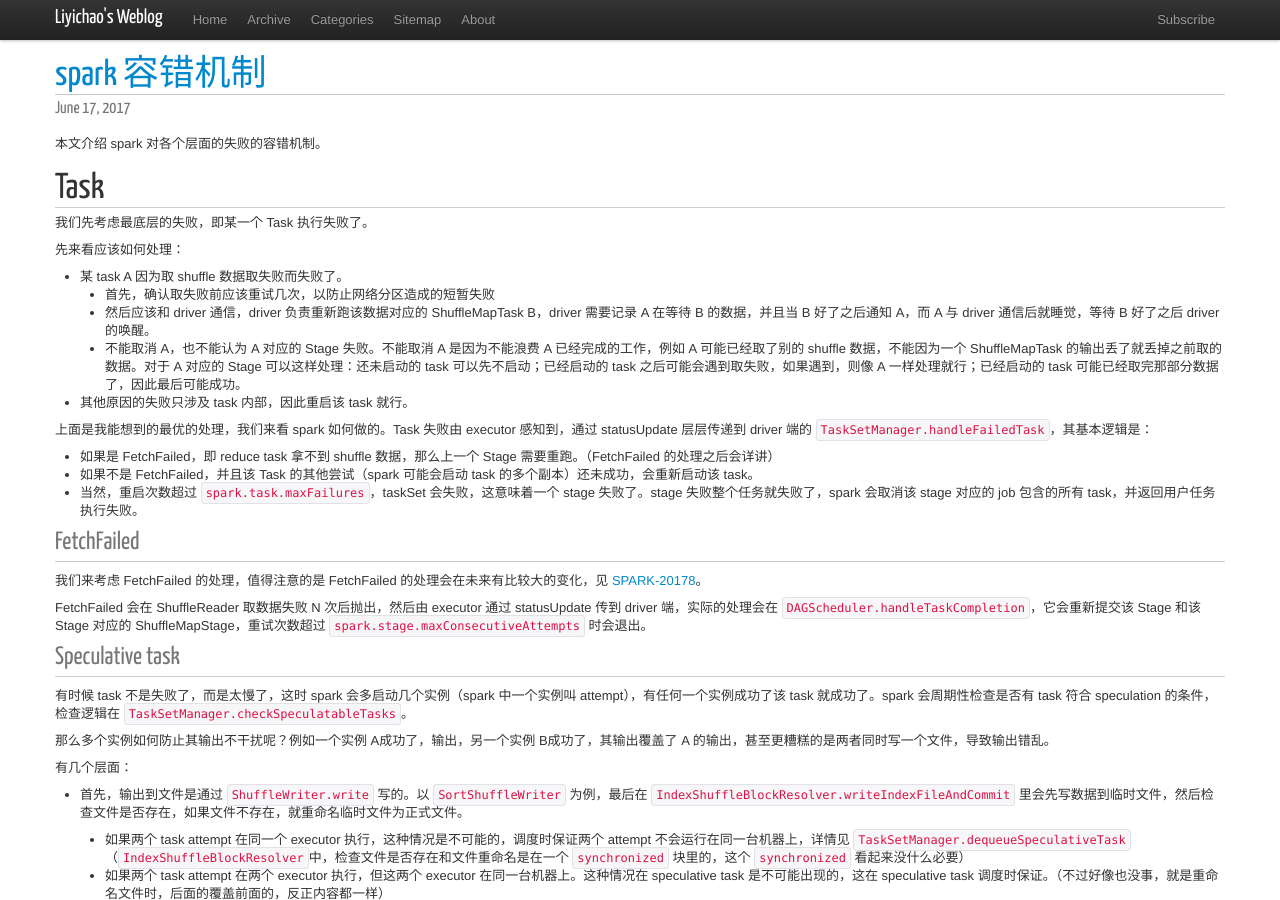
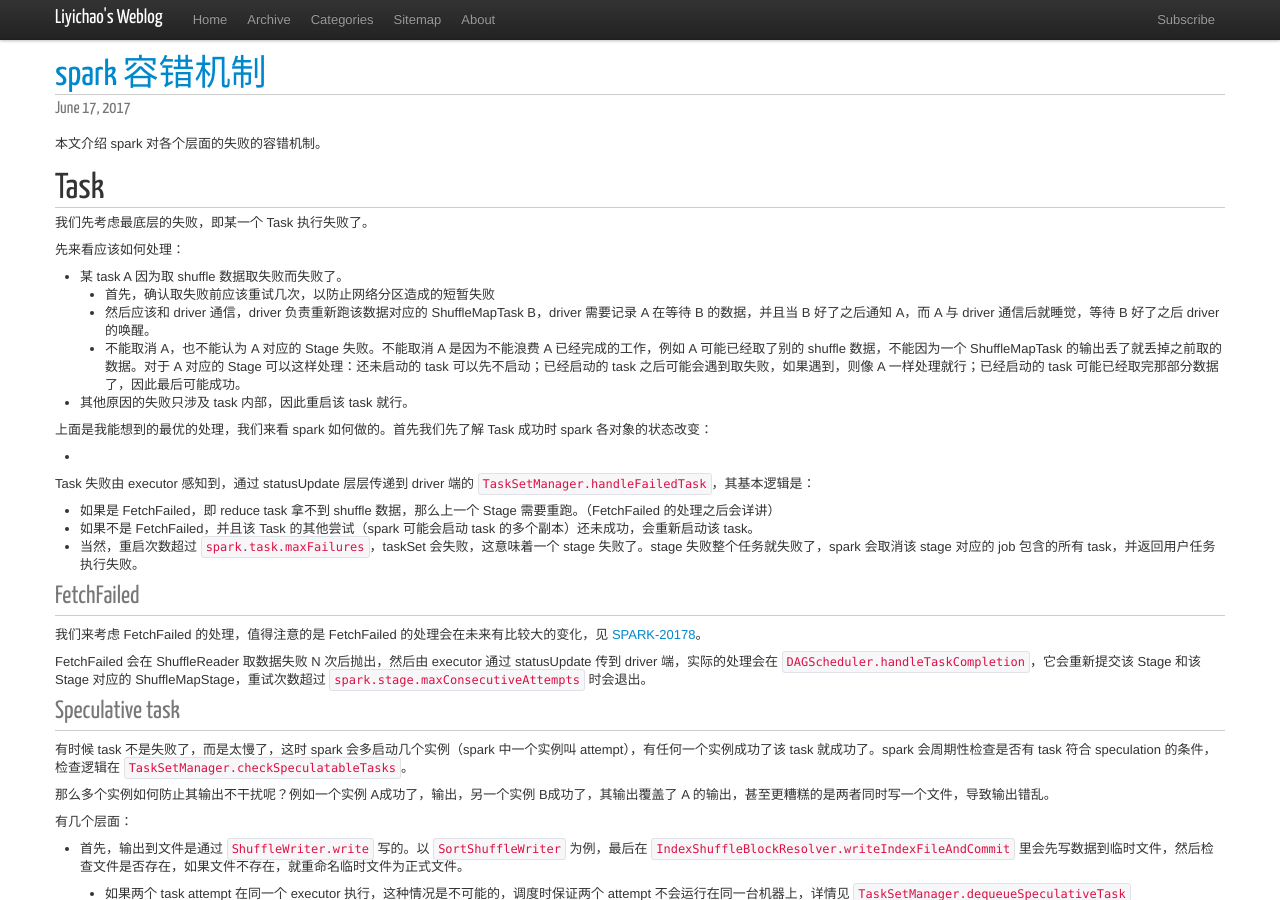
Before and after one commit to liyichao/liyichao.github.io, a Jekyll site: the page built from _posts/2017/2017-06-17-spark-容错机制.md, in a window 1280 px wide and 900 px high. Built offline with Jekyll 4.4.1, drawn with Linux system fonts in a browser that asks for light colours; nearby versions of some CDN libraries; comment, search, counter and statistics services are not loaded.

Commit message:
Add some.

```diff
--- a/_posts/2017/2017-06-17-spark-容错机制.md
+++ b/_posts/2017/2017-06-17-spark-容错机制.md
@@ -21,7 +21,11 @@
   * 不能取消 A，也不能认为 A 对应的 Stage 失败。不能取消 A 是因为不能浪费 A 已经完成的工作，例如 A 可能已经取了别的 shuffle 数据，不能因为一个 ShuffleMapTask 的输出丢了就丢掉之前取的数据。对于 A 对应的 Stage 可以这样处理：还未启动的 task 可以先不启动；已经启动的 task 之后可能会遇到取失败，如果遇到，则像 A 一样处理就行；已经启动的 task 可能已经取完那部分数据了，因此最后可能成功。
 * 其他原因的失败只涉及 task 内部，因此重启该 task 就行。
 
-上面是我能想到的最优的处理，我们来看 spark 如何做的。Task 失败由 executor 感知到，通过 statusUpdate 层层传递到 driver 端的 `TaskSetManager.handleFailedTask`，其基本逻辑是：
+上面是我能想到的最优的处理，我们来看 spark 如何做的。首先我们先了解 Task 成功时 spark 各对象的状态改变：
+
+*
+
+Task 失败由 executor 感知到，通过 statusUpdate 层层传递到 driver 端的 `TaskSetManager.handleFailedTask`，其基本逻辑是：
 
 * 如果是 FetchFailed，即 reduce task 拿不到 shuffle 数据，那么上一个 Stage 需要重跑。（FetchFailed 的处理之后会详讲）
 * 如果不是 FetchFailed，并且该 Task 的其他尝试（spark 可能会启动 task 的多个副本）还未成功，会重新启动该 task。
```
